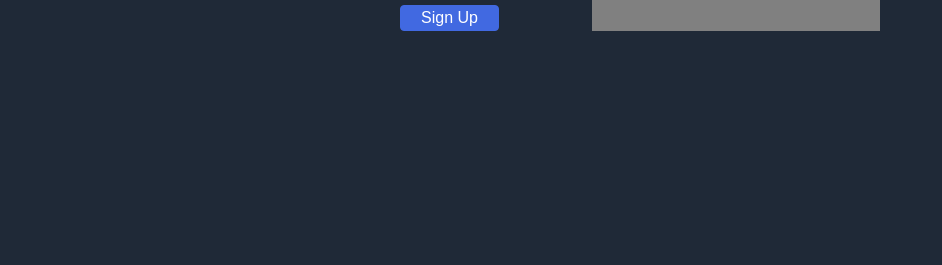
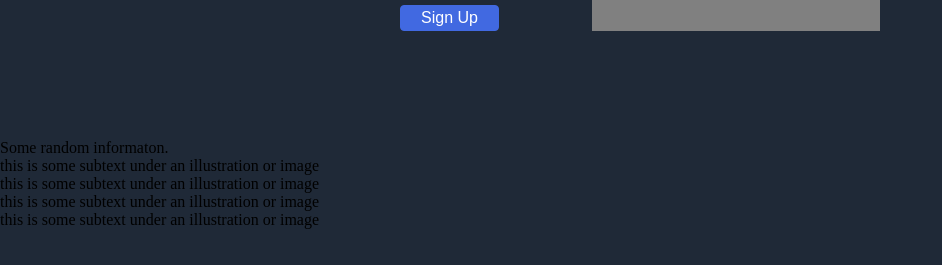
Before and after one commit to kyungwan2023F/odin-landing-page, a plain HTML site: page index.html in a window 1280 px wide. Shown: the part 433-698 px from the top of the page, without its empty margins (0-942 px from the left). Drawn offline with Linux system fonts and the light colour scheme.

Commit message:
Completed the 3rd section of the website.

```diff
--- a/index.html
+++ b/index.html
@@ -32,7 +32,30 @@
         <div class="placeholder">
             this is a placeholder for an image
         </div>
+     </div>
 
-     </div>
+    <div class="information">
+        <div class="header2">
+            Some random informaton.
+        </div>
+        <div class="big-container">
+            <div class="container">
+                <div class="card"></div>
+                <div class="text">this is some subtext under an illustration or image</div>
+            </div>
+            <div class="container">
+                <div class="card"></div>
+                <div class="text">this is some subtext under an illustration or image</div>
+            </div>
+            <div class="container">
+                <div class="card"></div>
+                <div class="text">this is some subtext under an illustration or image</div>
+            </div>
+            <div class="container">
+                <div class="card"></div>
+                <div class="text">this is some subtext under an illustration or image</div>
+            </div>
+        </div>
+    </div>
 </body>
 </html>
```
